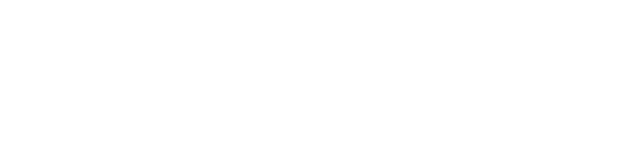
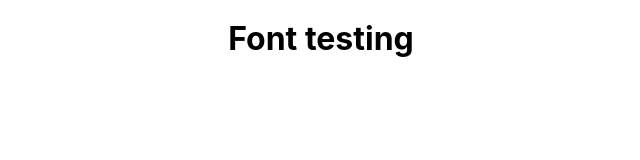
Before and after one commit to stephjoseph/dotTheory-FrontEnd, a plain HTML site: page index.html in a window 1280 px wide. Shown: the whole page, without its empty margins (319-959 px from the left). Drawn offline with Linux system fonts and the light colour scheme; a web font is replaced by a local one.

Commit message:
add fonts

```diff
--- /dev/null
+++ b/fonts.css
@@ -0,0 +1,69 @@
+@font-face {
+  font-family: "New York Extra Large";
+  font-style: normal;
+  font-weight: 700;
+  src: url("./fonts/NewYorkExtraLarge-Bold.otf") format("opentype");
+}
+
+@font-face {
+  font-family: "New York Medium";
+  font-style: normal;
+  font-weight: 400;
+  src: url("./fonts/NewYorkMedium-Regular.otf") format("opentype");
+}
+
+@font-face {
+  font-family: "New York Small";
+  font-style: normal;
+  font-weight: 500;
+  src: url("./fonts/NewYorkSmall-Medium.otf") format("opentype");
+}
+
+@font-face {
+  font-family: "New York Small";
+  font-style: normal;
+  font-weight: 400;
+  src: url("./fonts/NewYorkSmall-Regular.otf") format("opentype");
+}
+
+@font-face {
+  font-family: "New York Medium";
+  font-style: normal;
+  font-weight: 400;
+  src: url("./fonts/NewYorkMedium-Regular.otf") format("opentype");
+}
+
+@font-face {
+  font-family: "SF Mono";
+  font-style: normal;
+  font-weight: 400;
+  src: url("./fonts/SF-Mono-Regular.otf") format("opentype");
+}
+
+@font-face {
+  font-family: "SF Pro Display";
+  font-style: normal;
+  font-weight: 700;
+  src: url("./fonts/SF-Pro-Display-Bold.otf") format("opentype");
+}
+
+@font-face {
+  font-family: "SF Pro Display";
+  font-style: normal;
+  font-weight: 500;
+  src: url("./fonts/SF-Pro-Display-Bold.otf") format("opentype");
+}
+
+@font-face {
+  font-family: "SF Pro Text";
+  font-style: normal;
+  font-weight: 700;
+  src: url("./fonts/SF-Pro-Text-Bold.otf") format("opentype");
+}
+
+@font-face {
+  font-family: "SF Pro Text";
+  font-style: normal;
+  font-weight: 500;
+  src: url("./fonts/SF-Pro-Text-Medium.otf") format("opentype");
+}
--- a/index.html
+++ b/index.html
@@ -6,9 +6,12 @@
     <meta name="viewport" content="width=device-width, initial-scale=1.0" />
     <link rel="icon" type="image/png" href="./images/favicon.png" />
     <link rel="stylesheet" href="./normalize.css" />
+    <link rel="stylesheet" href="./fonts.css" />
     <link rel="stylesheet" href="./style.css" />
 
     <title>Stephen Joseph | Blog</title>
   </head>
-  <body></body>
+  <body>
+    <h1>Font testing</h1>
+  </body>
 </html>
--- a/style.css
+++ b/style.css
@@ -0,0 +1,6 @@
+body {
+  display: grid;
+  place-items: center;
+  font-family: "SF Pro Text";
+  font-weight: 700;
+}
```
Also changed, not shown: fonts/NewYorkExtraLarge-Bold.otf (added), fonts/NewYorkMedium-Regular.otf (added), fonts/NewYorkSmall-Medium.otf (added), fonts/NewYorkSmall-Regular.otf (added), fonts/SF-Mono-Regular.otf (added), 4 other files.
